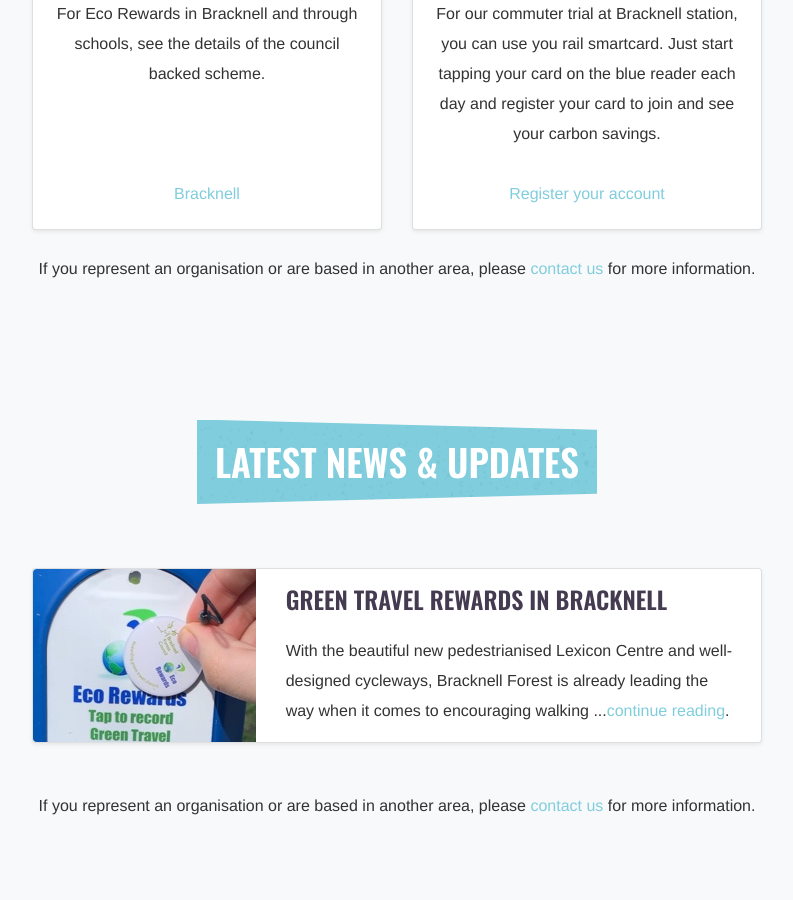
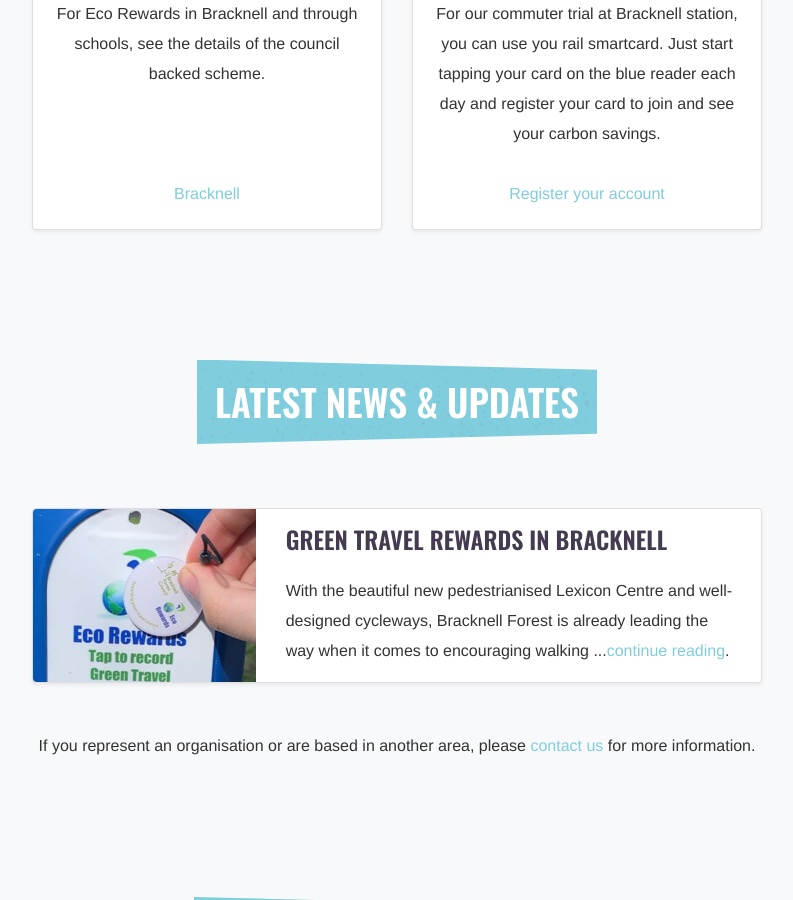
Before and after one commit to EcoRewards/ecorewards.co.uk, a Jekyll site: the page built from index.html, in a window 1280 px wide and 900 px high, scrolled down 4489 px. Shown: the whole window, without its empty margins (243-1036 px from the left). Built offline with Jekyll 4.4.1, drawn with Linux system fonts in a browser that asks for light colours; some web fonts are replaced.

Commit message:
Lighthouse improvements

```diff
--- a/_includes/header.html
+++ b/_includes/header.html
@@ -2,13 +2,9 @@
   <div class="navbar navbar-light shadow-sm">
     <div class="container d-flex justify-content-between">
       <a href="{{ site.baseurl }}/" class="navbar-brand d-flex align-items-center">
-        <img width="240px" src="{{ site.baseurl }}/assets/image/eco-rewards-logo.png" />
+        <img width="240px" alt="eco rewards logo" src="{{ site.baseurl }}/assets/image/eco-rewards-logo.png" />
+        <span class="sr-only">Home</span>
       </a>
-
-      {% if page.subtitle %}
-        <h2 class="invert-header m-0">{{ page.subtitle }}</h2>
-      {% endif %}
-
       {% include nav.html %}
     </div>
   </div>
--- a/_includes/news.html
+++ b/_includes/news.html
@@ -18,7 +18,6 @@
                     <span>{{ post.description | slice: 0,162 }}</span>
                     ...<a href="{{ site.baseurl }}{{post.url}}">continue reading</a>.
                   </p>
-
                 </div>
               </div>
             </div>
@@ -26,7 +25,6 @@
         {% endfor %}
       </div>
     </div>
-
     <p class="text-center mt-5">If you represent an organisation or are based in another area, please <a href="/contact">contact us</a> for more information.</p>
   </div>
 </section>
--- a/_includes/objectives.html
+++ b/_includes/objectives.html
@@ -1,4 +1,4 @@
-<section id="benefits" class="benefits pt-5 pb-5 bg-light">
+<section id="objectives" class="benefits pt-5 pb-5 bg-light">
   <div class="container">
     <div class="row">
       <div class="col-12 text-center">
--- a/index.html
+++ b/index.html
@@ -71,8 +71,6 @@
             </div>
           </div>
         </div>
-
-        <p class="text-center">If you represent an organisation or are based in another area, please <a href="{{ site.baseurl }}/contact">contact us</a> for more information.</p>
       </div>
     </div>
   </div>
```
Also changed, not shown: assets/image/bracknell-station.png, assets/image/eco-rewards-logo.png, assets/image/jumbotron-background.jpg, assets/image/post/green-travel-rewards-in-bracknell/reader.jpg, assets/image/texture.png. Lines whose indentation alone changed are shown as unchanged.
